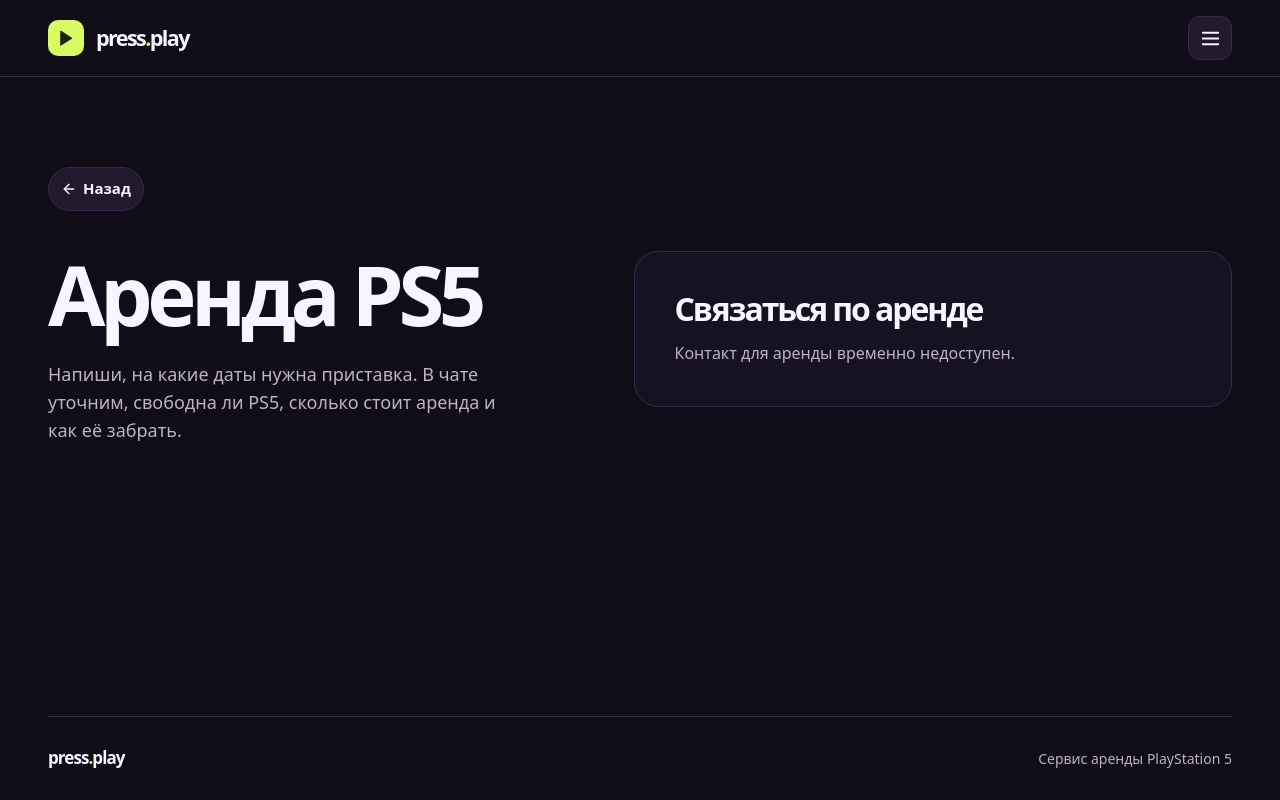
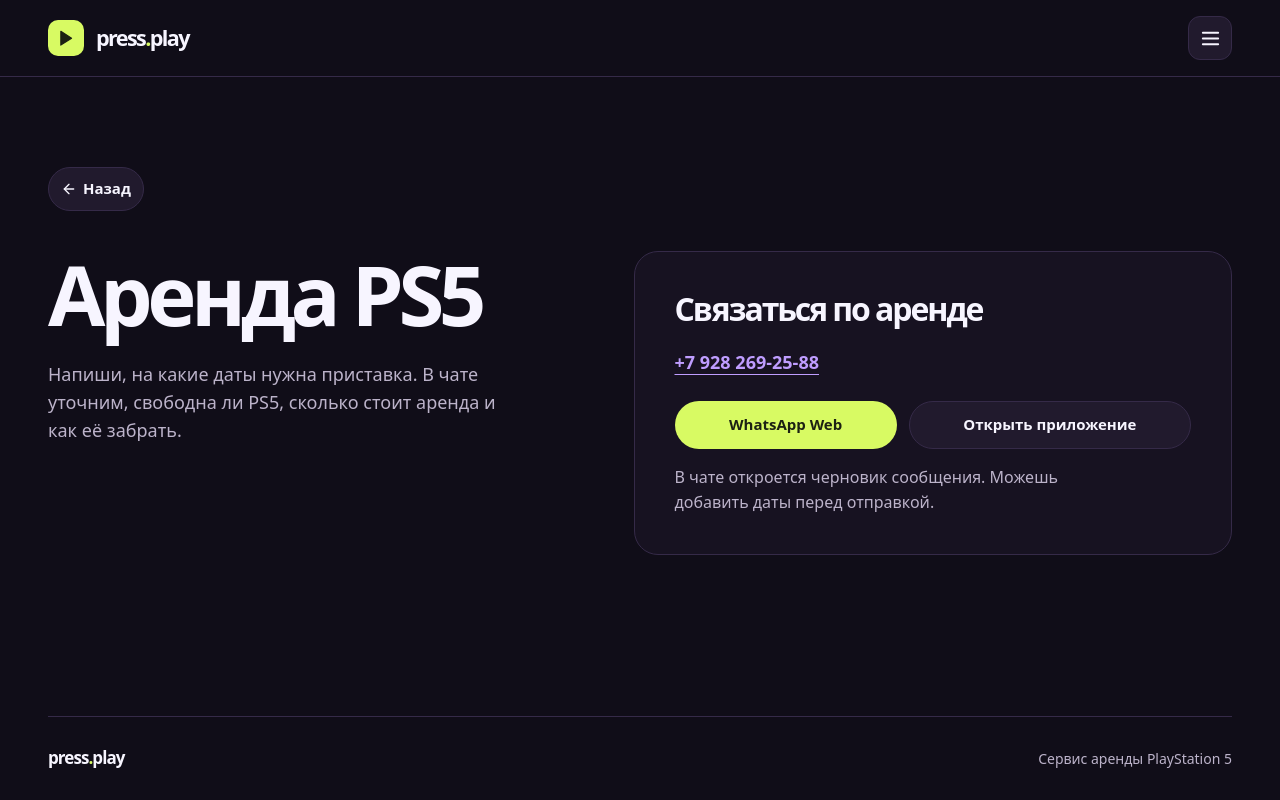
Before and after one commit to Tengreyt/press-play, a Nuxt app: page /rent in a window 1280 px wide. Built offline with nearby package versions, Linux system fonts and the light colour scheme.

Commit message:
Update Site source

```diff
--- a/app/pages/rent.vue
+++ b/app/pages/rent.vue
@@ -4,12 +4,21 @@ useSeoMeta({
   description: 'Напиши в WhatsApp, чтобы узнать, свободна ли PlayStation 5 на твои даты, и договориться об аренде.',
 });
 
-const whatsappNumber = useRuntimeConfig().public.whatsappNumber.trim();
-const whatsappDigits = whatsappNumber.replace(/[\s().-]/g, '').replace(/^\+/, '');
-const message = 'Привет! Хочу арендовать PS5. Подскажи, пожалуйста, свободные даты и стоимость.';
-const whatsappUrl = /^[1-9]\d{7,14}$/.test(whatsappDigits)
-  ? `https://wa.me/${whatsappDigits}?text=${encodeURIComponent(message)}`
-  : null;
+function phoneDigits(number: string): string {
+  return number.replace(/[\s().-]/g, '').replace(/^\+/, '');
+}
+
+const defaultWhatsAppNumber = '+7 928 269-25-88';
+const configuredNumber = String(useRuntimeConfig().public.whatsappNumber).trim();
+const whatsappNumber = /^[1-9]\d{7,14}$/.test(phoneDigits(configuredNumber))
+  ? configuredNumber
+  : defaultWhatsAppNumber;
+const whatsappDigits = phoneDigits(whatsappNumber);
+const draft = encodeURIComponent('Привет! Хочу арендовать PS5. Подскажи, пожалуйста, свободные даты и стоимость.');
+const desktopQuery = `phone=${whatsappDigits}&text=${draft}&type=phone_number&app_absent=0`;
+const whatsappUrl = `https://wa.me/${whatsappDigits}?text=${draft}`;
+const whatsappWebUrl = `https://web.whatsapp.com/send/?${desktopQuery}`;
+const whatsappAppUrl = `whatsapp://send/?${desktopQuery}`;
 </script>
 
 <template>
@@ -22,14 +31,15 @@ const whatsappUrl = /^[1-9]\d{7,14}$/.test(whatsappDigits)
       </header>
       <section class="rent-page__contact" aria-labelledby="rent-contact-title">
         <h2 id="rent-contact-title">Связаться по аренде</h2>
-        <template v-if="whatsappUrl">
-          <UiButton :to="whatsappUrl" external class="rent-page__whatsapp">
-            <span>Написать в WhatsApp</span>
-            <span class="rent-page__number">{{ whatsappNumber }}</span>
-          </UiButton>
-          <p>В чате откроется черновик сообщения. Можешь добавить даты перед отправкой.</p>
-        </template>
-        <p v-else>Контакт для аренды временно недоступен.</p>
+        <NuxtLink :to="whatsappUrl" external class="rent-page__number" :aria-label="`Чат WhatsApp с номером ${whatsappNumber}`">
+          {{ whatsappNumber }}
+        </NuxtLink>
+        <div class="rent-page__desktop-actions">
+          <UiButton :to="whatsappWebUrl" external target="_blank" rel="noopener noreferrer">WhatsApp Web</UiButton>
+          <UiButton :to="whatsappAppUrl" external variant="secondary">Открыть приложение</UiButton>
+        </div>
+        <UiButton :to="whatsappUrl" external class="rent-page__mobile-action">Открыть чат в WhatsApp</UiButton>
+        <p>В чате откроется черновик сообщения. Можешь добавить даты перед отправкой.</p>
       </section>
     </div>
   </UiContainer>
@@ -90,15 +100,32 @@ const whatsappUrl = /^[1-9]\d{7,14}$/.test(whatsappDigits)
   }
 }
 
-.rent-page__whatsapp {
-  flex-direction: column;
-  gap: 0.125rem;
+.rent-page__desktop-actions {
+  display: flex;
+  width: 100%;
+  flex-wrap: wrap;
+  gap: $gap-sm;
+
+  > a {
+    flex: 1 0 auto;
+  }
+}
+
+.rent-page__mobile-action.ui-button {
+  display: none;
 }
 
 .rent-page__number {
-  font-size: 0.875rem;
+  display: inline-flex;
+  min-height: $touch-target;
+  align-items: center;
+  border-radius: 0.25rem;
+  color: $color-lavender;
+  font-size: 1.125rem;
   font-variant-numeric: tabular-nums;
-  font-weight: 580;
+  font-weight: 650;
+  text-decoration: underline;
+  text-underline-offset: 0.25em;
 }
 
 @media (max-width: $breakpoint-tablet) {
@@ -128,8 +155,15 @@ const whatsappUrl = /^[1-9]\d{7,14}$/.test(whatsappDigits)
     padding: $gap-md;
     border-radius: $radius-md;
   }
+}
 
-  .rent-page__whatsapp {
+@media (hover: none) and (pointer: coarse) {
+  .rent-page__desktop-actions {
+    display: none;
+  }
+
+  .rent-page__mobile-action.ui-button {
+    display: inline-flex;
     justify-self: stretch;
   }
 }
```
Also changed, not shown: 1 other file (tests, documents, lock files or other folders).
